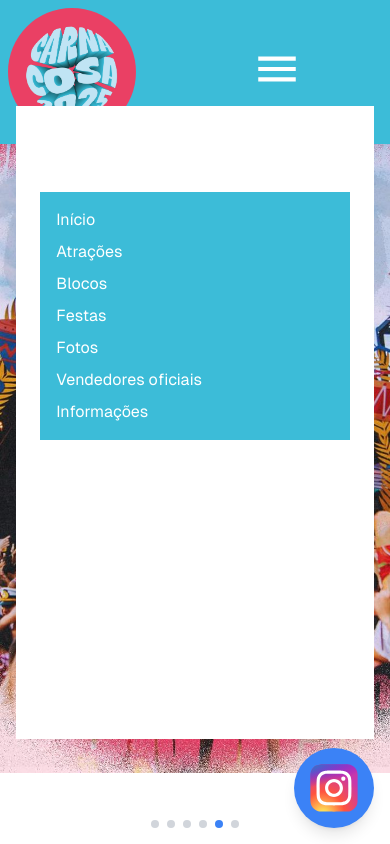
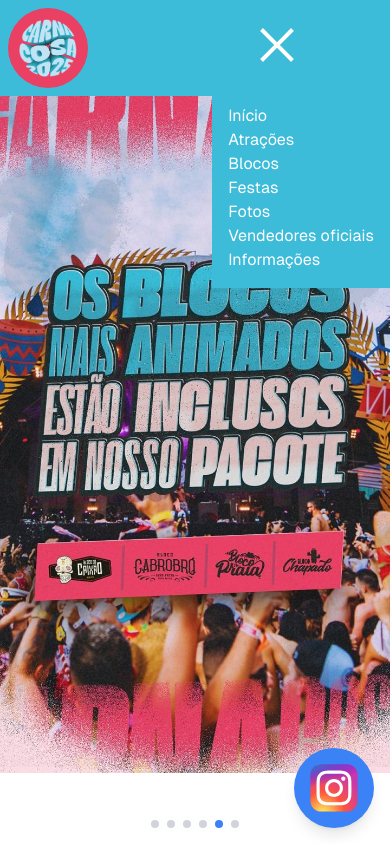
Before and after one commit to lucasFilppe/carna-cosa, a Next.js app: page / in a window 390 px wide. Both pictures are taken after a click on the button 277 px from the left and 68 px from the top of the page. Shown: the top 844 px of the page. Built offline with nearby package versions, Linux system fonts and the light colour scheme.

Commit message:
atualizando logica do modal em dispositivos menores

```diff
--- a/app/components/Logo/index.tsx
+++ b/app/components/Logo/index.tsx
@@ -6,9 +6,9 @@ export default function CosaLogo() {
       <Image
         src="/cosalogo.jpeg"
         alt="Acme Logo"
-        width={50}
-        height={50}
-        className="rounded-full object-cover w-32 h-32 md:w-32 md:h-32 lg:w-24 lg:h-24"
+        width={300}
+        height={300}
+        className="rounded-full object-cover w-20 h-20 md:w-32 md:h-32 lg:w-24 lg:h-24"
         priority
       />
     </div>
--- a/app/components/NavBar/index.tsx
+++ b/app/components/NavBar/index.tsx
@@ -23,9 +23,8 @@ export default function NavBar() {
               onClick={() => setIsOpen(!isOpen)}
               className="focus:outline-none"
             >
-              {/* Ícone de hambúrguer */}
-              <MdMenu size={50}/>
-
+              {/* Condicional para alternar entre os ícones */}
+              {isOpen ? <AiOutlineClose size={50} /> : <MdMenu size={50} />}
             </button>
           </div>
 
@@ -99,7 +98,6 @@ export default function NavBar() {
           </div>
         </div>
 
-        {/* Menu dropdown para dispositivos móveis */}
         {isOpen && (
           <Transition
             show={isOpen}
@@ -110,16 +108,9 @@ export default function NavBar() {
             leaveFrom="opacity-100 scale-100"
             leaveTo="opacity-0 scale-95"
           >
-            <div className="fixed inset-0 z-50 flex items-center justify-center md:hidden">
-              {/* O modal é ocultado em dispositivos maiores */}
-              <div className="bg-white p-6 w-11/12 max-w-sm overflow-y-auto h-3/4">
-                <button
-                  onClick={() => setIsOpen(false)} // Fechar o modal ao clicar
-                  className="mb-4 text-red-500"
-                >
-                  <AiOutlineClose size={30}/>
-                </button>
-                <ul className="md:hidden bg-customBlue space-y-2 mt-4 p-4">
+            <div className="fixed inset-x-0 flex items-end justify-end md:hidden">
+              <div className="bg-white rounded-t-lg inset-x-0 justify-end">
+                <ul className="md:hidden bg-customBlue p-4">
                   <li>
                     <a
                       href="#inicio"
```
